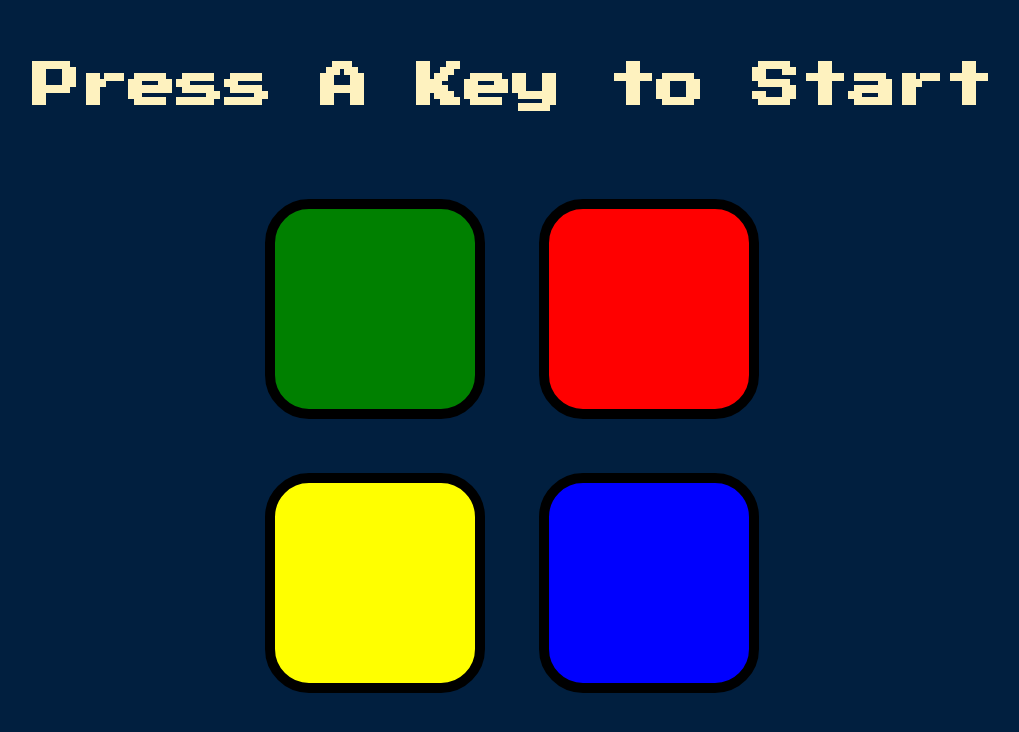
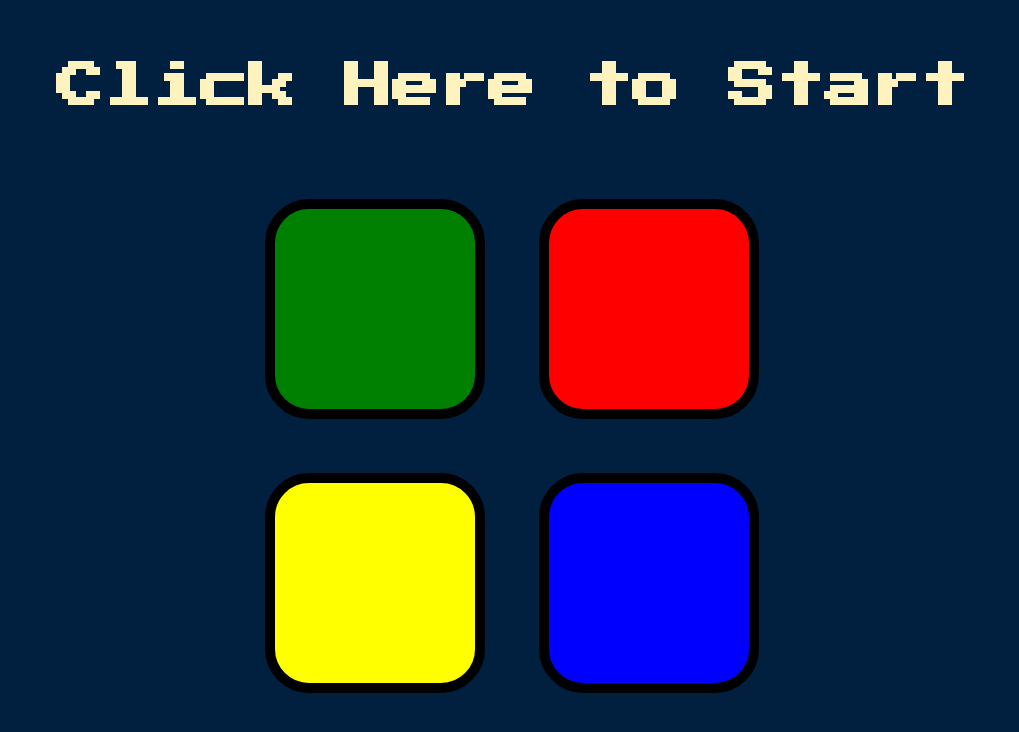
Before and after one commit to Mitulghumaliya2005/Simon-Game, a plain HTML site: page index.html in a window 1280 px wide. Shown: the whole page, without its empty margins (128-1147 px from the left). Drawn offline with nearby package versions, Linux system fonts and the light colour scheme.

Commit message:
Update index.html

```diff
--- a/index.html
+++ b/index.html
@@ -9,7 +9,7 @@
 </head>
 
 <body>
-  <h1 id="level-title">Press A Key to Start</h1>
+  <h1 id="level-title">Click Here to Start</h1>
   <div class="container">
     <div lass="row">
 
```
